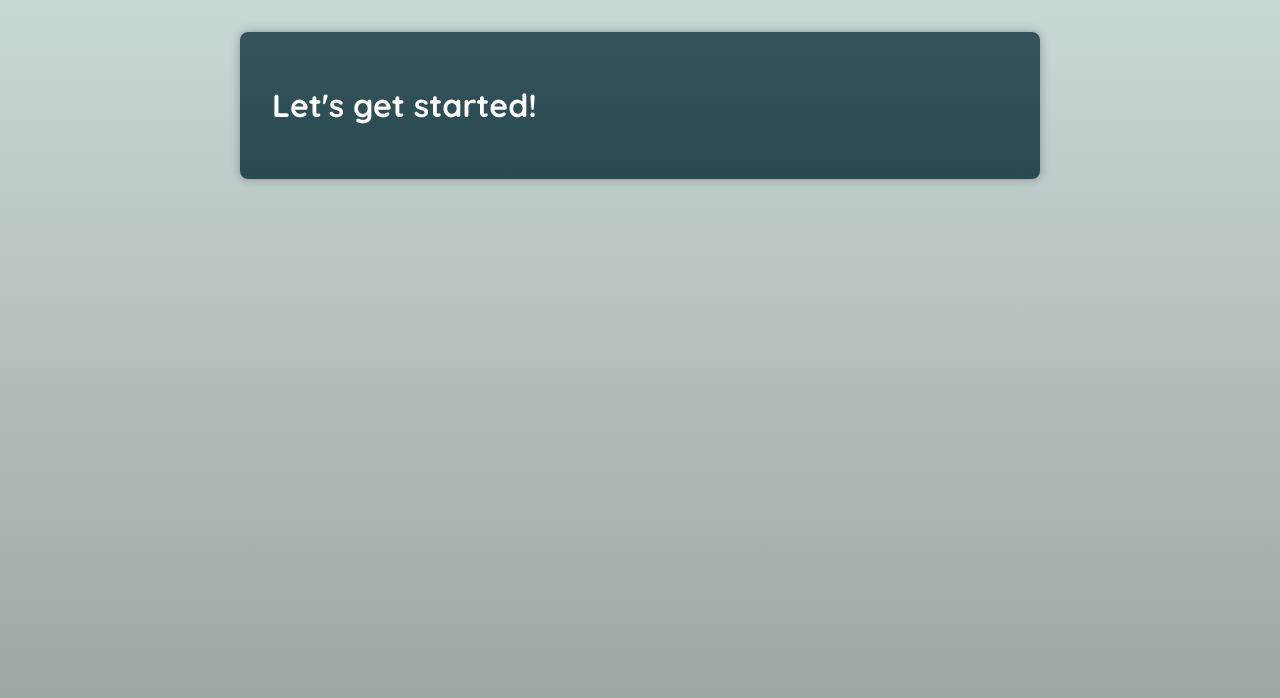
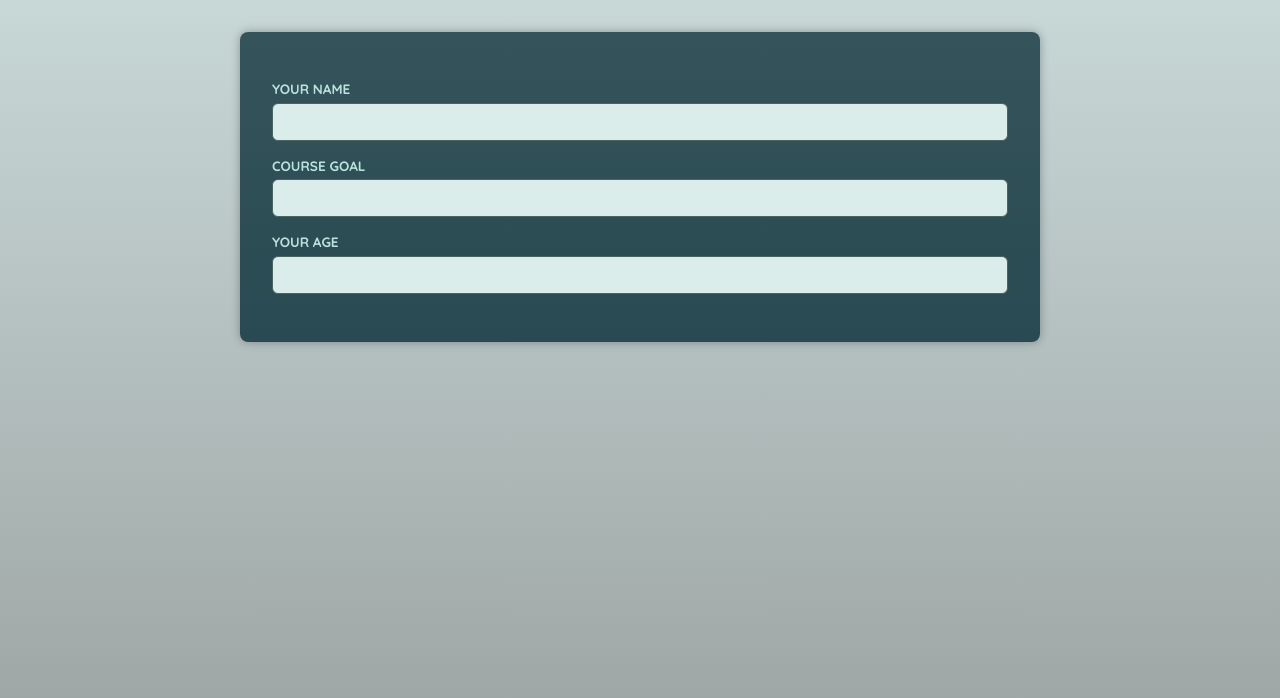
Before and after one commit to wozza0212/ReactTypescriptPracticalGuide, a React (Vite) app in the folder Project-number-2/: page / in a window 1280 px wide. Shown: the top 698 px of the page. Built offline with nearby package versions, Linux system fonts and the light colour scheme; a web font is replaced by a local one.

Commit message:
added types to input wrappers

```diff
--- a/Project-number-2/src/App.tsx
+++ b/Project-number-2/src/App.tsx
@@ -1,5 +1,15 @@
+import Input from "./components/Input";
+
 function App() {
-  return <h1>Let's get started!</h1>;
+  return (
+  <main>
+  <p>
+  <Input label="Your Name" id="name" type='text'/>
+  <Input label="Course Goal" id="goal" type='text'/>
+  <Input label="Your Age" id="age" type='number'/>
+  </p>
+  </main>
+  )
 }
 
 export default App;
--- /dev/null
+++ b/Project-number-2/src/components/Input.tsx
@@ -0,0 +1,18 @@
+type InputProps = {
+    label: string;
+    id: string;
+}
+
+
+
+
+const Input = ({label, id}: InputProps) => {
+    return (
+        <div>
+            <label htmlFor={id}>{label}</label>
+            <input />
+        </div>
+    )
+}
+
+export default Input
```
